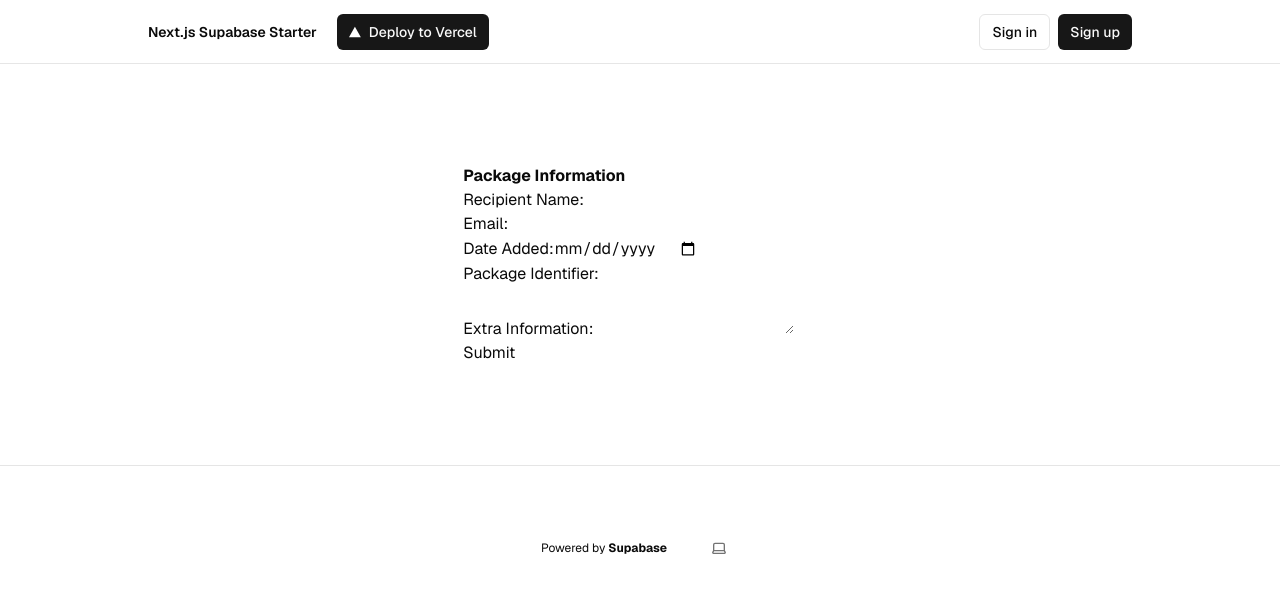
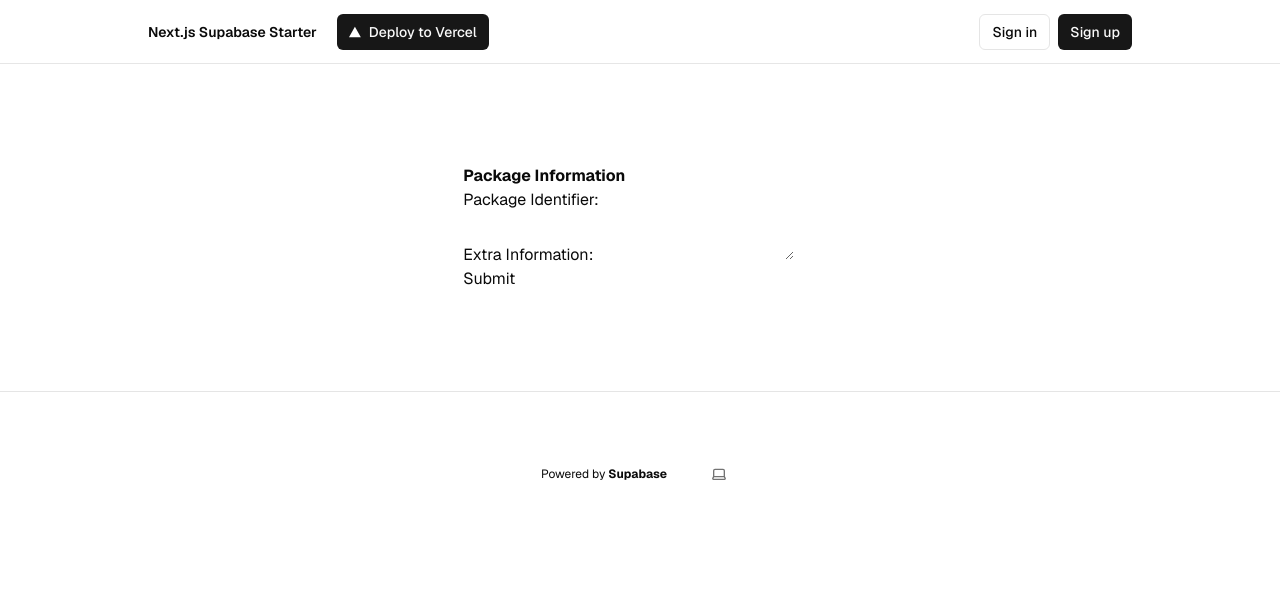
Before and after one commit to rice-apps/mailroom, a Next.js app: page / in a window 1280 px wide. Shown: the top 592 px of the page. Built offline with nearby package versions, Linux system fonts and the light colour scheme; no server answers.

Commit message:
updated, can add into supabase packages

```diff
--- a/app/checkin/checkin.tsx
+++ b/app/checkin/checkin.tsx
@@ -24,21 +24,37 @@ import React, { useState } from 'react';
 
 const supabase = createClient();
 
+/**
+
+id
+
+date_added
+
+package_identifier
+
+claimed----
+
+date_claimed----
+
+extra_information
+
+user_id */
+
 interface PackageInfo {
   id?: string;
-  recipient_name?: string;
-  email?: string;
+  // recipient_name?: string;
+  // email?: string;
   date_added?: string;
   package_identifier?: string;
   claimed: boolean;
-  date_claimed: string;
+  date_claimed?: string;
   extra_information?: string;
+  user_id?: string;
 }
 
 const PackageInfoForm: React.FC = () => {
   const [formData, setFormData] = useState<PackageInfo>({
     claimed: false,
-    date_claimed: 'unclaimed',
   });
   const [confirmationMessage, setConfirmationMessage] = useState<string | null>(null);
 
@@ -50,6 +66,8 @@ const PackageInfoForm: React.FC = () => {
     }));
   };
 
+
+
   const handleSubmit = async (e: React.FormEvent) => {
     e.preventDefault();
     const { error } = await supabase
@@ -57,12 +75,13 @@ const PackageInfoForm: React.FC = () => {
       .insert([
         {
           claimed: formData.claimed,
-          claimed_date: formData.date_claimed,
-          recipient_name: formData.recipient_name,
-          email: formData.email,
+          date_claimed: formData.date_claimed,
+          // recipient_name: formData.recipient_name,
+          // email: formData.email,
           date_added: formData.date_added,
           package_identifier: formData.package_identifier,
           extra_information: formData.extra_information,
+          user_id: "a7d79e13-bdb3-4d8b-af8f-1f346eb3e1b0",
         },
       ]);
 
@@ -79,7 +98,7 @@ const PackageInfoForm: React.FC = () => {
     <div>
       <h1 style={{ fontWeight: 'bold' }}>Package Information</h1>
       <form onSubmit={handleSubmit}>
-        <label>
+        {/* <label>
           Recipient Name:
           <input
             type="text"
@@ -99,9 +118,9 @@ const PackageInfoForm: React.FC = () => {
             onChange={handleChange}
           />
         </label>
-        <br />
+        <br /> */}
 
-        <label>
+        {/* <label>
           Date Added:
           <input
             type="date"
@@ -110,7 +129,7 @@ const PackageInfoForm: React.FC = () => {
             onChange={handleChange}
           />
         </label>
-        <br />
+        <br /> */}
 
         <label>
           Package Identifier:
```
Also changed, not shown: app/checkin/scratch.tsx (deleted).
